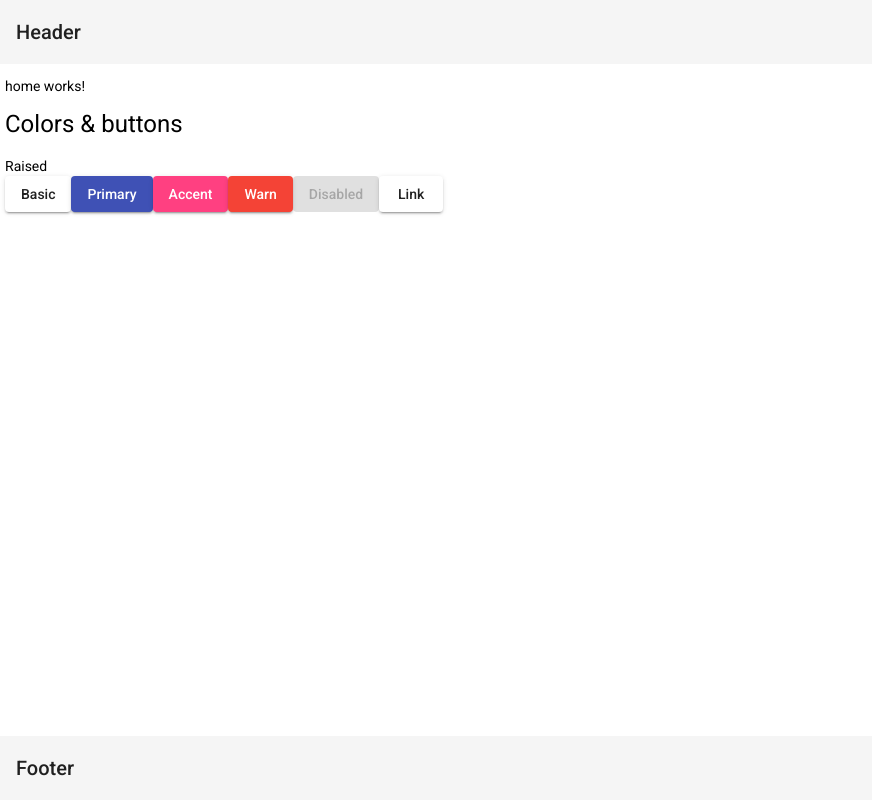
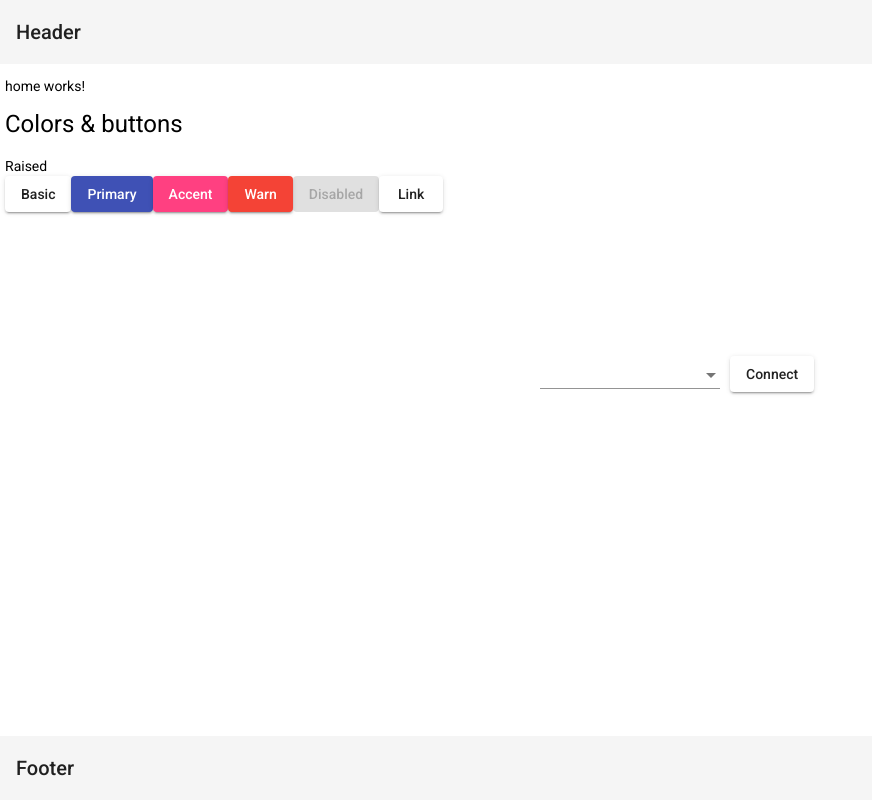
Before and after one commit to mb-wali/api2ui, an Angular app: page / in a window 1280 px wide. Shown: the whole page, without its empty margins (0-872 px from the left). Built offline with nearby package versions, Linux system fonts and the light colour scheme.

Commit message:
style(home): adding centered select box

```diff
--- a/src/app/home/home.component.html
+++ b/src/app/home/home.component.html
@@ -13,3 +13,23 @@
       <a mat-raised-button href="https://www.google.com/" target="_blank">Link</a>
     </div>
   </section>
+
+
+<!----Steps to connect-->
+<div class="main">
+
+  <mat-form-field appearance="legacy">
+    <!-- <mat-label>Select</mat-label> -->
+    <mat-select>
+      <mat-option *ngFor="let food of foods" [value]="food.value">
+        {{food.viewValue}}
+      </mat-option>
+    </mat-select>
+  </mat-form-field>
+
+  <!--TODO: add spiner one clicked-->
+  <span class="button-center">
+    <button mat-raised-button>Connect</button>
+  </span>
+
+</div>
--- a/src/app/home/home.component.scss
+++ b/src/app/home/home.component.scss
@@ -0,0 +1,11 @@
+.main{
+        position: fixed;
+        top: 50%;
+        left: 50%;
+        margin-top: -50px;
+        margin-left: -100px;
+}
+
+.button-center{
+    margin-left: 10px;
+}
--- a/src/app/home/home.component.ts
+++ b/src/app/home/home.component.ts
@@ -1,4 +1,9 @@
 import { Component, OnInit } from '@angular/core';
+
+interface Food {
+  value: string;
+  viewValue: string;
+}
 
 @Component({
   selector: 'app-home',
@@ -7,6 +12,12 @@ import { Component, OnInit } from '@angular/core';
 })
 export class HomeComponent implements OnInit {
 
+  foods: Food[] = [
+    {value: 'steak-0', viewValue: 'Steak'},
+    {value: 'pizza-1', viewValue: 'Pizza'},
+    {value: 'tacos-2', viewValue: 'Tacos'}
+  ];
+
   constructor() { }
 
   ngOnInit(): void {
```
